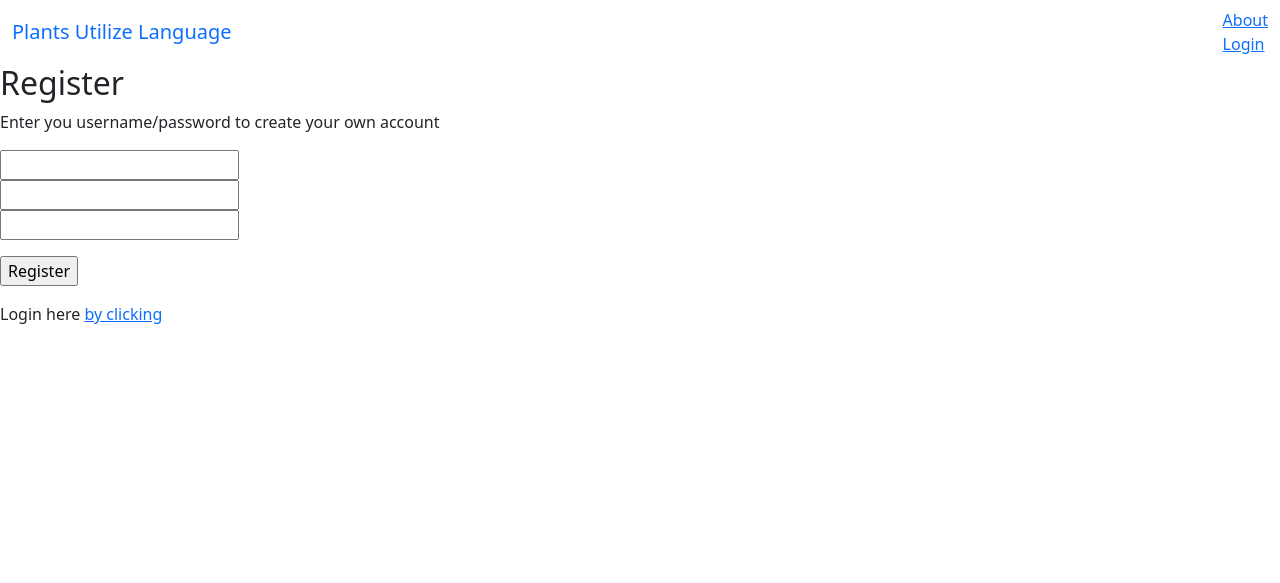
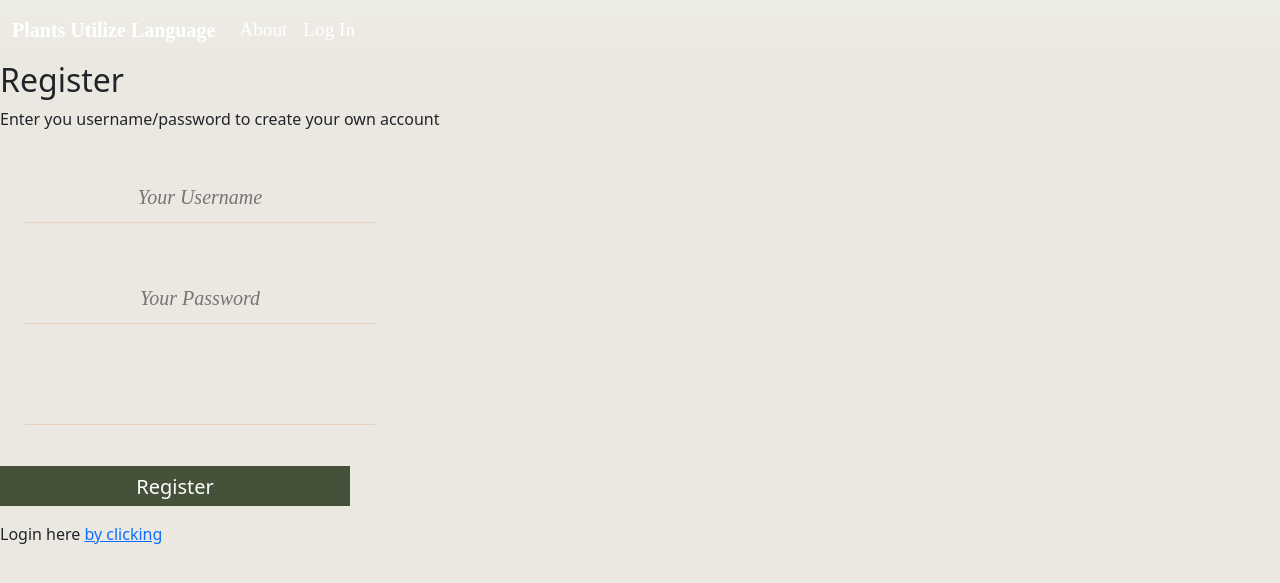
Before and after one commit to JeeheeHan/PUL-app, a Flask app: page /register in a window 1280 px wide. Shown: the top 583 px of the page. Run offline with Flask 2, Linux system fonts and the light colour scheme; some libraries are stand-ins or nearby versions.

Commit message:
login page!

```diff
--- a/forms.py
+++ b/forms.py
@@ -9,15 +9,14 @@ from wtforms.validators import DataRequired, InputRequired, Length, EqualTo, Val
 
 class LoginForm(FlaskForm):
     """Login form with validation from wtforms"""
-    username = StringField(u'username', validators=[InputRequired(message="Enter your Username")])
-    #import login_check from crud.py
-    password = PasswordField(u'password', validators=[InputRequired(message="Enter your password")])
+    username = StringField(u'username', validators=[InputRequired(message="Enter your Username")], render_kw={"placeholder": "Your Username"})
+    password = PasswordField(u'password', validators=[InputRequired(message="Enter your password")],render_kw={"placeholder": "Your Password","type":"password"})
     submit = SubmitField("Login")
 
 class RegisterForm(FlaskForm):
     """Register form with the required elements!"""
-    username = StringField(u'username', validators=[InputRequired(message="Enter your Username"), Length(min=4, max=25, message="Username must be between 4 and 25 characters")])
-    password = PasswordField(u'password', validators=[InputRequired(message="Enter your Password"), Length(min=4, max=25, message="Password must be between 4 and 25 characters")])
+    username = StringField(u'username', validators=[InputRequired(message="Enter your Username"), Length(min=4, max=25, message="Username must be between 4 and 25 characters")], render_kw={"placeholder": "Your Username","type":"password"})
+    password = PasswordField(u'password', validators=[InputRequired(message="Enter your Password"), Length(min=4, max=25, message="Password must be between 4 and 25 characters")],render_kw={"placeholder": "Your Password","type":"password"})
     confirm_pswd = PasswordField(u'confirm_pwd', validators=[InputRequired(message="Password required"), EqualTo('password', message="Passsword needs to match")])
     submit = SubmitField("Register")
     def validate_username(self, username):
@@ -31,7 +30,7 @@ class UserprofileForm(FlaskForm):
     """Edit form to change username or password"""
     username = StringField(u'username', validators=[DataRequired()])
     password = PasswordField(u'password', validators=[DataRequired()])
-    new_password = PasswordField('unew password', validators=[InputRequired(message="Enter a new desired Password"), Length(min=4, max=25, message="Password must be between 4 and 25 characters")])
+    new_password = PasswordField(u'new password', validators=[InputRequired(message="Enter a new desired Password"), Length(min=4, max=25, message="Password must be between 4 and 25 characters")])
     confirm_new_pswd = PasswordField(u'confirm_new_pwd', validators=[InputRequired(message="Confirm new password"), EqualTo('new_password', message="Passsword needs to match")])
     submit = SubmitField("Update")
 
--- a/server.py
+++ b/server.py
@@ -43,16 +43,12 @@ def load_user(user_id):
 @app.route('/')
 def homepage():
     count_dict = crud.count_pos_neg()
+    #count_dict = {pos: num, neg:num, total:num}
     messages = crud.get_messages()
-    num = crud.get_plant_status(crud.get_sentiment())
+    pic = crud.get_plant_health(crud.get_ratio(count_dict))
     form = WordsForm()
 
-    return render_template("index.html", messages = messages, count = count_dict, num = num, form=form)
-
-#Flask-SocketIO also dispatches connection and disconnection events
-# @app.route('/chat')
-# def testsocket():
-#     return render_template("public.html")
+    return render_template("index.html", messages = messages, count = count_dict, pic = pic, form = form)
 
 @socketio.on('connect')
 def connected():
@@ -81,12 +77,12 @@ def handle_message(data):
 
 @socketio.on('health')
 def handle_plant_health(data):
-    diff = int(data['positive']) - int(data['negative'])
+    # data = {positive : counts.positive.toString(), negative : counts.negative.toString(), total: counts.total.toString()}
+    count_dict = crud.get_ratio(data)
 
-    if diff > 10:
-        emit('my_image', {'plant_pic': "plant_pic", 'pic': "/static/images/plant4.png"})
-    elif diff < -10:
-        emit('my_image', {'plant_pic': "plant_pic", 'pic': "/static/images/plant3.png"})
+    pic = crud.get_plant_health(count_dict)
+
+    emit('my_image', {'plant_pic': "plant_pic", 'pic': pic})
 
 
 def check_if_logged_in():
@@ -203,5 +199,4 @@ def all_words():
 
 if __name__ == '__main__':
     connect_to_db(app)
-    # app.run(port=5000, host='0.0.0.0', debug=True)
     socketio.run(app, host='0.0.0.0', debug=True)
--- a/static/style/plant.css
+++ b/static/style/plant.css
@@ -1,3 +1,146 @@
+.homepage nav {
+    position: relative;
+    display: flex;
+    flex-wrap: wrap;
+    align-items: center;
+    justify-content: space-between;
+    padding-top: .5rem;
+    padding-bottom: .5rem;
+    font-family: 'Playfair Display', serif;
+}
+
+.nav-transparent {
+  background: linear-gradient(rgba(243, 243, 237, 0.4), transparent);
+  font-size: 1.2em;
+  z-index: 100;
+}
+
+.nav-transparent .nav-link,
+.nav-transparent .navbar-brand,
+.nav-transparent p {
+  color: white;
+}
+
+.nav-transparent .navbar-brand {
+  font-weight: bold;
+}
+
+.nav-transparent .navbar-brand:hover,
+.nav-transparent .nav-link:hover {
+  color: #46513a;
+}
+
+/* select <section> elements with class "container-fluid"
+that have parent with a class "homepage" */
+.homepage > div.container-fluid,
+.homepage > div.container {
+  width: 100vw;
+  height: 100vh;
+  padding-top: 56px;
+}
+
+body {
+  background-color: #eae8e1;
+}
+
+/* Login Page CSS */
+#h1left {
+  color: #46513a;
+  font-family: 'Playfair Display', serif;
+  font-weight: 850;
+  font-style: italic;
+  font-size:73px;
+  text-align: center;
+  padding-top: 40px;
+  padding-bottom: 75px;
+  margin-right:25px;
+}
+#h1right{
+  color: #46513a;
+  font-family: 'Playfair Display', serif;
+  font-weight: 900;
+  font-style: italic;
+  font-size:74px;
+  text-align: center;
+  padding-top: 40px;
+  padding-bottom: 40px;
+}
+#h2mid {
+  color: #46513a;
+  font-family: 'Playfair Display', serif;
+  font-style: italic;
+  text-align: center;
+  padding-bottom: 10px;
+  margin-left: auto;
+  margin-top: auto;
+}
+
+
+input[type="text"], input[type="password"] {
+  width: 350px;
+  padding: 10px 0px;
+  background: transparent;
+  border: 0;
+  border-bottom: 1px solid #e7d1bc;
+  border-radius: 0;
+  outline: none;
+  color: #46513a;
+  font-size: 20px;
+  text-align: center;
+  font-family: 'Playfair Display', serif;
+  font-weight: 300;
+  font-style: italic;
+  margin: 25px;
+}
+
+input[type="submit"] {
+  background: #46513a;
+  border: 0;
+  width: 350px;
+  height: 40px;
+  border-radius: 0px;
+  color: #fcfcfc;
+  text-align: center;
+  font-size: 20px;
+  font-weight: 300;
+  padding:6px;
+  cursor: pointer;
+  transition: background 0.3s ease-in-out;
+}
+
+input[type="submit"]:hover {
+  background: #fff;
+  animation-name: shake;
+}
+
+
+.btn {
+  margin: 25px;
+  padding: 15px 30px;
+  border: 1px solid #fff;
+  font-family: 'Playfair Display', serif;
+  font-size: 20px;
+  font-weight: 300;
+  line-height: 1;
+  color: #e7d1bc;
+  text-decoration: none;
+}
+
+.btn:hover {
+  color: #46513a;
+  background-color: #000;
+}
+.wrapper {
+  text-align : center;
+}
+.img-responsive {
+  width: 100%;
+  vertical-align: bottom;
+  margin-top: 160px;
+  margin-bottom: 0px;
+}
+
+/* POP UP CSS */
 .popup {
     position: relative;
     display: inline-block;
@@ -19,6 +162,19 @@
     left: 50%;
     margin-left: -80px;
   }
+  .div-wrapper {
+    position: relative;
+    height: 300px;
+    width: 300px;
+}
+
+.div-wrapper img {
+    /* position: absolute; */
+    /* left: 0; */
+    /* bottom: 0; */
+    width: 100%
+
+}
 
   /* Popup arrow */
 .popup .popuptext::after {
@@ -61,13 +217,13 @@
   direction: ltr;
 }
 
-.container{
+/* .container{
   width: 400px;
   margin: 0 auto;
   border: solid 1px #ccc;
   border-radius: 5px;
   overflow: hidden;
-}
+} */
 
 .sentAt{
   color: red;
--- a/templates/base.html
+++ b/templates/base.html
@@ -16,7 +16,6 @@
     integrity="sha384-LzhRnpGmQP+lOvWruF/lgkcqD+WDVt9fU3H4BWmwP5u5LTmkUGafMcpZKNObVMLU"
     crossorigin="anonymous"></script>
     <link href="/static/style/plant.css" rel="stylesheet">
-    <link rel="icon" href="data:,">
     <title>Plants Utilize Language
         {% block title %}{% endblock %}
     </title>
@@ -27,20 +26,29 @@
   {% endwith %}
   </head>
   <body>
-    <nav class="navbar navbar-inverse">
-      <div class = "container-fluid">
-        <div class = "navbar-header">
-          <a class = "navbar-brand" href = "/">Plants Utilize Language</a>
+    <div class="homepage">
+    <nav class="navbar navbar-expand-md nav-transparent w-100">
+      <div class="container-fluid">
+        <a class="navbar-brand" href = "/">Plants Utilize Language</a>
+        <div id="navbar" class="navbar-collapse collapse navbar-expand-lg">
+          <ul class="navbar-nav">
+            <li class="nav-item">
+              <a href = "#" class="nav-link">About</a>
+            </li>
+            {% if not current_user.is_authenticated %}
+            <li class="nav-item">
+              <a class="nav-link" href="/login">Log In</a>
+            </li>
+            {% else %}
+            <li class="nav-item">
+              <a class="nav-link" href="/edit_profile">Edit</a>
+            </li>
+            <li class="nav-item">
+              <a class="nav-link" href="/logout">Log Out</a>
+            </li>
+            {% endif %}
+          </ul>
         </div>
-        <ul class = "nav navbar-nav">
-          <li><a href = "#">About</a></li>
-          {% if not current_user.is_authenticated %}
-          <li><a href = "/login"><span class = "active"></span>Login</a></li>
-          {% else %}
-          <li><a href="/logout"><span class = "glyphicon glyphicon-user"></span>Log Out</a></li>
-          {% endif %}
-        </ul>
-
       </div>
     </nav>
     {% macro with_errors(field) %}
@@ -54,8 +62,9 @@
     {% endif %}
     </div>
     {% endmacro %}
-    {% block body %}
-    {% endblock %}
+
+   {% block body %}
+   {% endblock %}
 
   </body>
 </html>
```
Also changed, not shown: crud.py (+48 -21 lines), static/chatty.js (+7 -2 lines), templates/index.html (+7 -29 lines), templates/login.html (+47 -23 lines).
